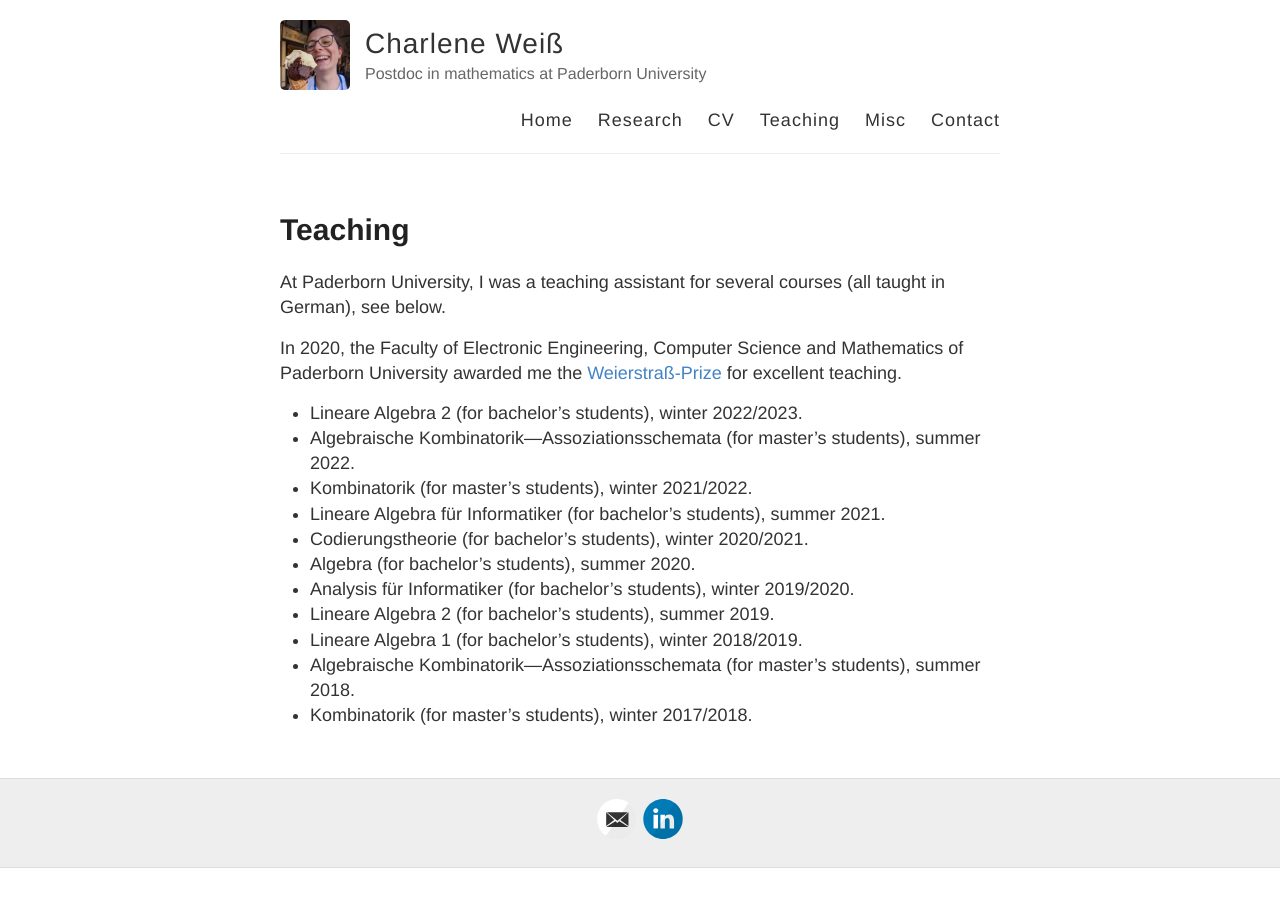
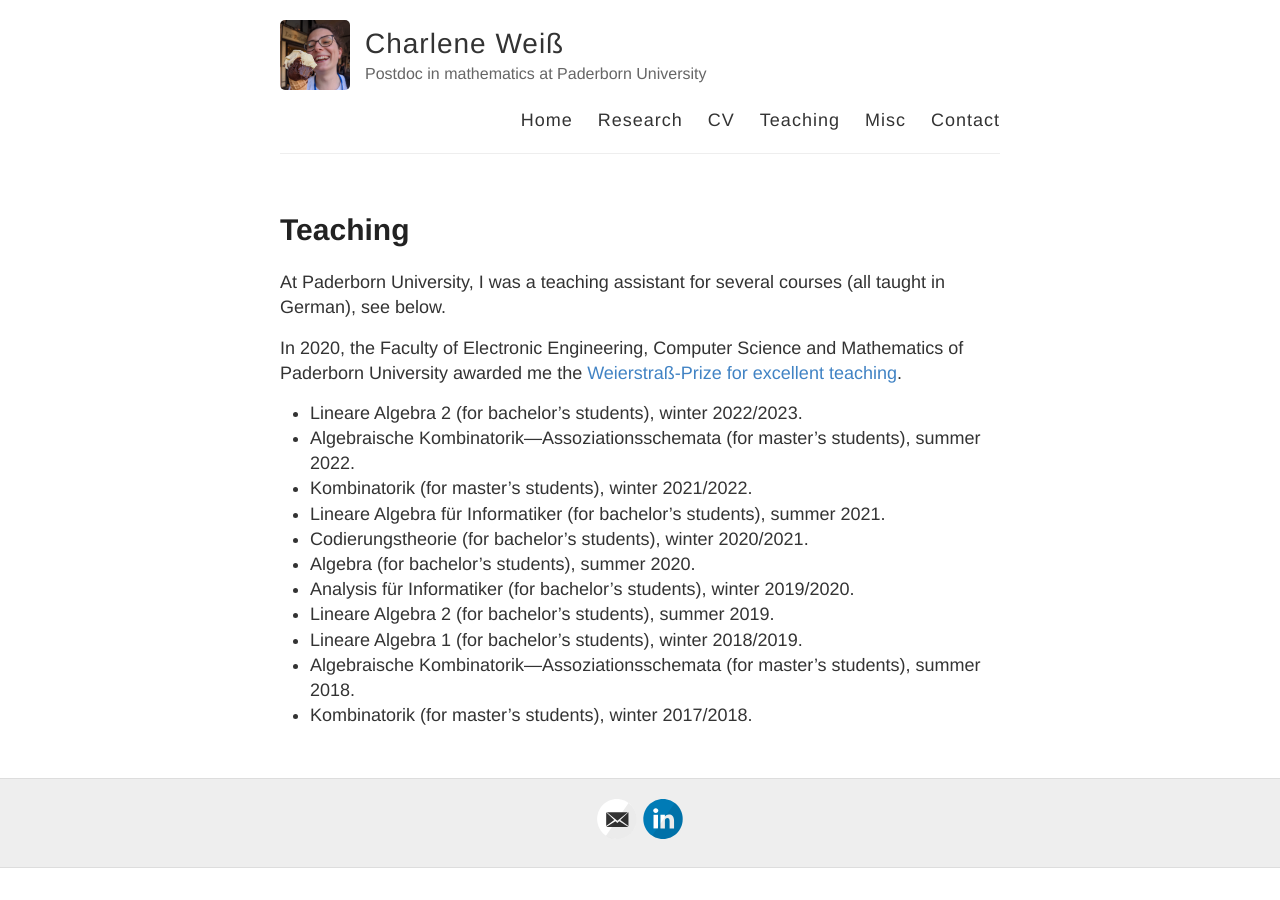
Before and after one commit to charleneweiss/charleneweiss.github.io, a Jekyll site: the page built from teaching.md, in a window 1280 px wide. Built offline with Jekyll 4.4.1, drawn with Linux system fonts in a browser that asks for light colours.

```diff
--- a/teaching.md
+++ b/teaching.md
@@ -6,7 +6,7 @@ permalink: /teaching/
 
 At Paderborn University, I was a teaching assistant for several courses (all taught in German), see below.
 
-In 2020, the Faculty of Electronic Engineering, Computer Science and Mathematics of Paderborn University awarded me the [Weierstraß-Prize](https://www.eim.uni-paderborn.de/en/faculty/courses-of-study/studies/weierstrass-prize) for excellent teaching.
+In 2020, the Faculty of Electronic Engineering, Computer Science and Mathematics of Paderborn University awarded me the [Weierstraß-Prize for excellent teaching](https://www.eim.uni-paderborn.de/en/faculty/courses-of-study/studies/weierstrass-prize).
 
 - Lineare Algebra 2 (for bachelor's students), winter 2022/2023.
 - Algebraische Kombinatorik---Assoziationsschemata (for master's students), summer 2022.
```
